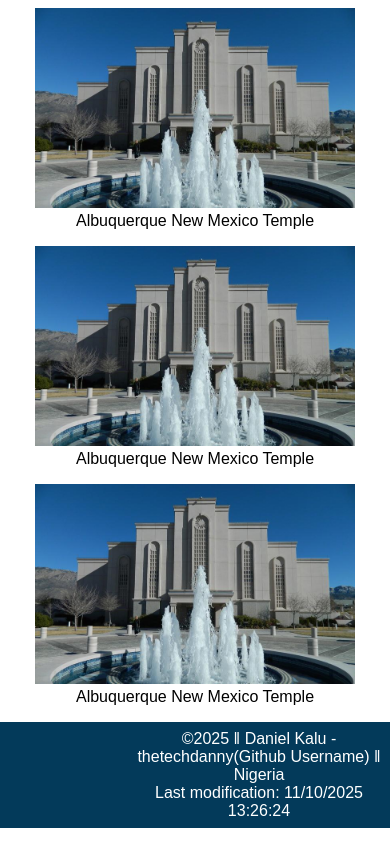
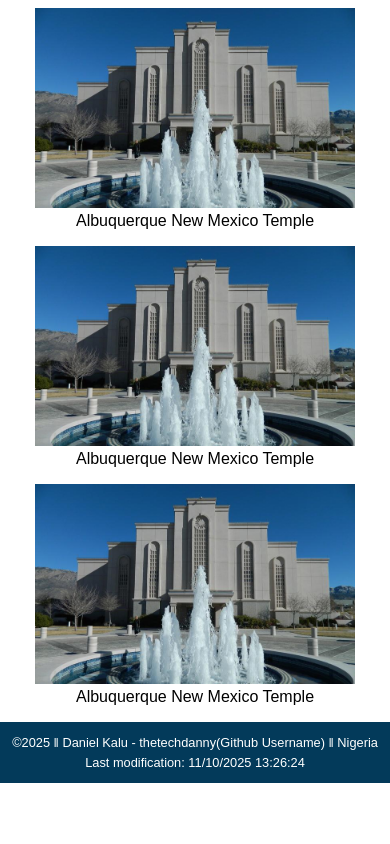
Before and after one commit to thetechdanny/wdd131, a plain HTML site: page temples.html in a window 390 px wide. Shown: the part 1509-2353 px from the top of the page. After the commit the page ends 2308 px from the top, so only its background shows below. Drawn offline with Linux system fonts and the light colour scheme; a web font is replaced by a local one.

Commit message:
made some adjustments to the footer text to make it more responsive to smaller screen

```diff
--- a/styles/temples-large.css
+++ b/styles/temples-large.css
@@ -29,6 +29,7 @@
         grid-template-columns: 1fr 1fr 1fr;
         gap: 1rem;
         justify-items: center;
+        margin: 0 auto;
     }
 
     figure img {
--- a/styles/temples.css
+++ b/styles/temples.css
@@ -94,7 +94,9 @@ footer {
 }
 
 footer p {
+
     text-align: center;
-    padding: 0 0 0 8rem;
+    font-size: clamp(0.8rem, 2vw, 1rem);
+    margin: 0.3rem 0;
 
 }
```
